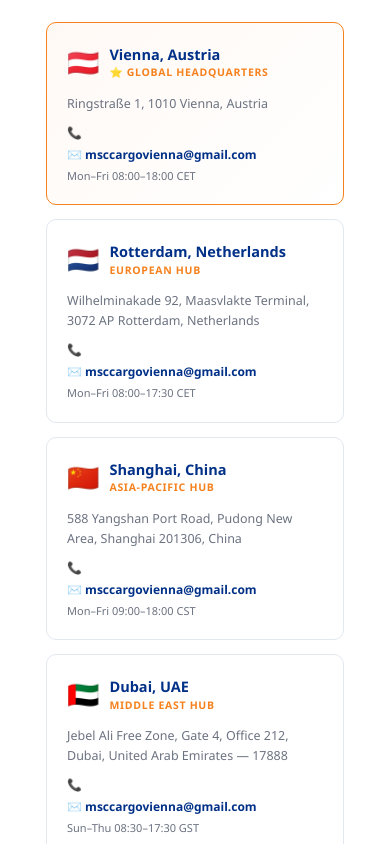
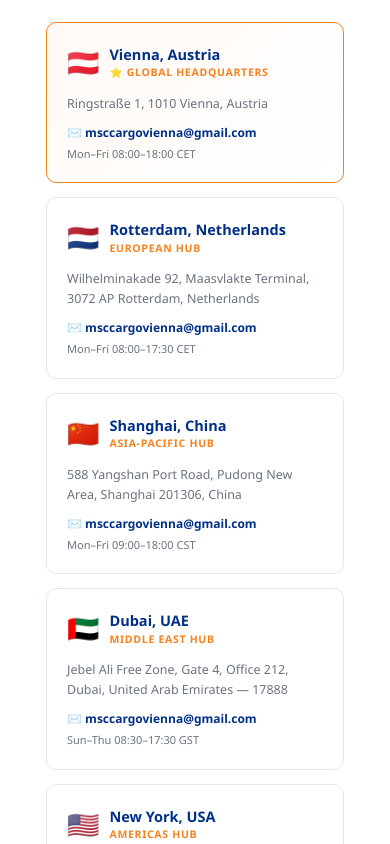
Before and after one commit to eunicerosse69-ux/MSC, a React (Vite) app: page / in a window 390 px wide. Shown: the part 10040-10884 px from the top of the page. Built offline with nearby package versions, Linux system fonts and the light colour scheme; no server answers.

Commit message:
Remove phone icon from global offices section

```diff
--- a/src/App.jsx
+++ b/src/App.jsx
@@ -816,7 +816,6 @@ function App() {
                 </div>
                 <address>{office.address}</address>
                 <div className="office-contact">
-                  <span>📞 <a href="#">{office.phone}</a></span>
                   <span>✉️ <a href="#">{office.email}</a></span>
                   <span style={{ fontSize: 11, color: 'var(--mid)' }}>{office.hours}</span>
                 </div>
```
